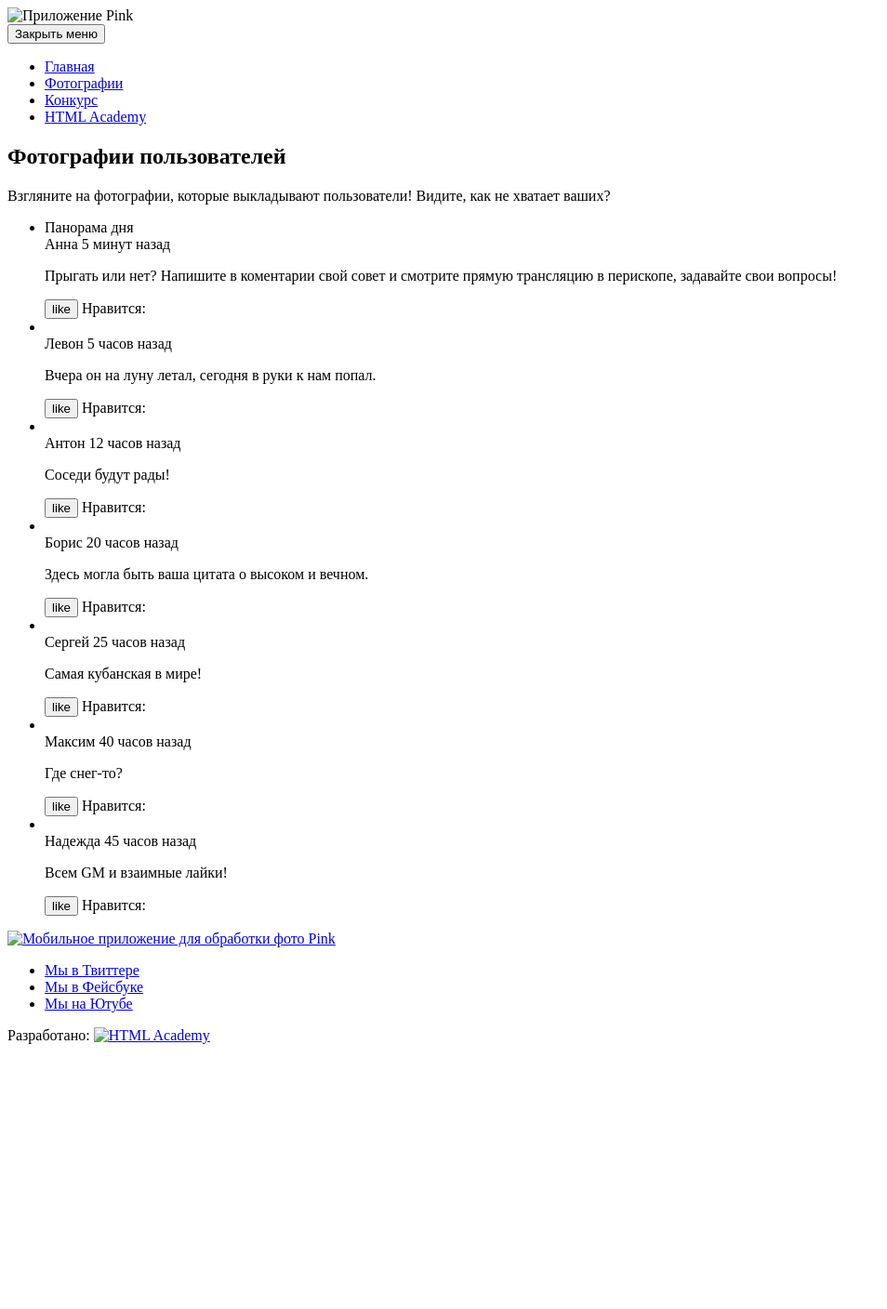
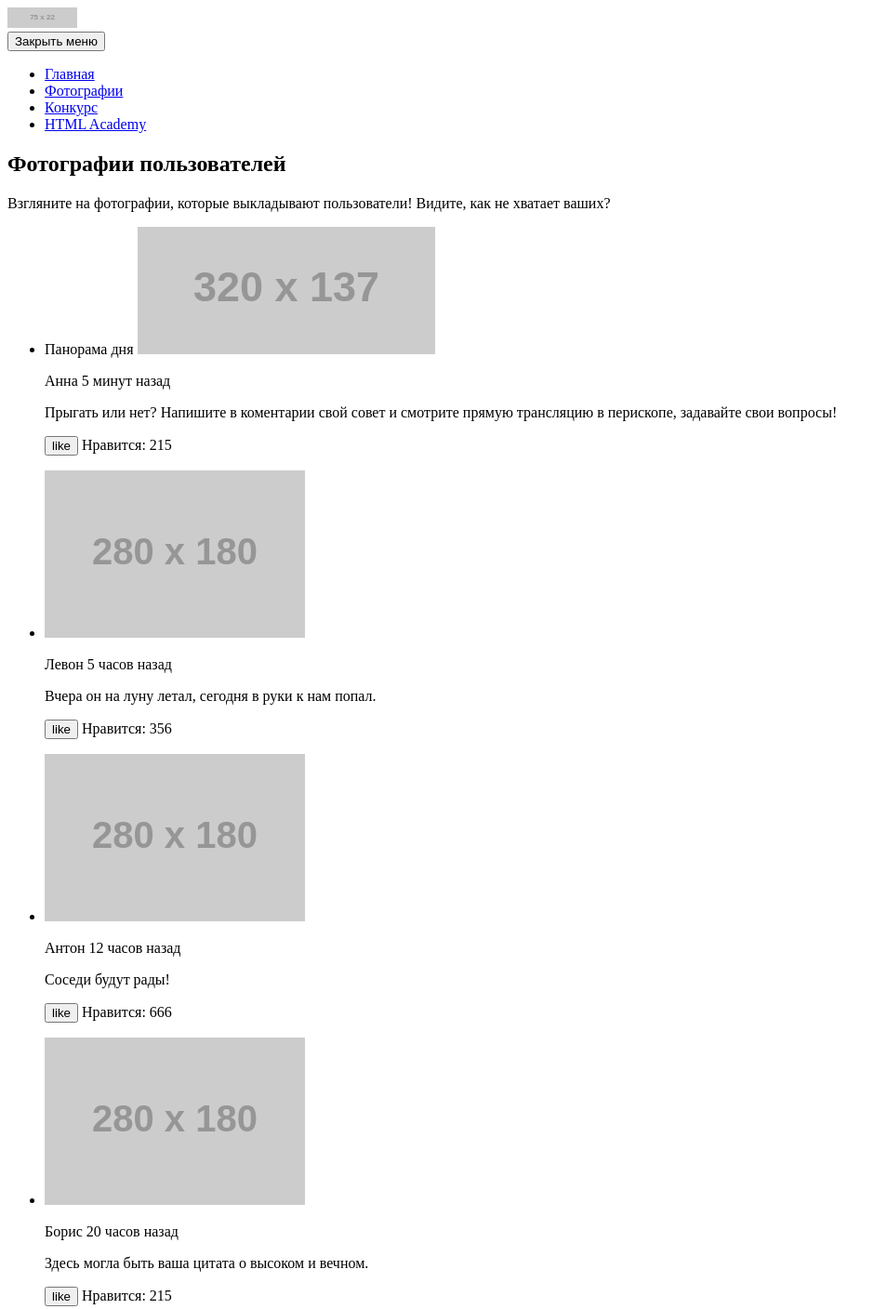
Before and after one commit to juliabeznosikova/655179-pink-17, a website: page source/photo.html in a window 1280 px wide. Shown: the top 1408 px of the page at 93% size, without its empty margins (0-954 px from the left). Before the commit the page ends 1131 px from the top, so only its background shows below. Drawn offline with Linux system fonts and the light colour scheme; placeholder pictures from the web are drawn by us.

Commit message:
Исправлена разметка страницы фото

```diff
--- a/source/photo.html
+++ b/source/photo.html
@@ -5,9 +5,11 @@
     <title>HTML Academy: Пинк</title>
   </head>
   <body>
-    <header class="page-header">
+    <div class="page-header"> <!--Фон фото-->
+      <header class="page-header__content">
+        <div class="page-header__site-navigation">
           <a class="page-header__logo">
-        <img class="page-header__logo-image" src="#" width="" height=""
+            <img class="page-header__logo-image" src="http://placehold.it/75x22" width="75" height="22"
             alt="Приложение Pink">
           </a>
           <nav class="main-nav">
@@ -21,104 +23,132 @@
               </ul>
             </div>
           </nav>
+        </div>
+        <h2 class="page-header__title title">Фотографии пользователей</h2>
       </header>
+    </div>
 
     <main>
-      <section class="photos">
-        <div class="photos__wrapper">
-          <div class="photos__title-block"> <!--Для фоновой картинки-->
-            <h2 class="photos__title title">Фотографии пользователей</h2>
-          </div>
-          <div class="photos__introduction">
+      <section class="photo">
+        <div class="photo__wrapper">
+          <div class="photo__introduction">
             <p class="photo__subtitle">Взгляните на фотографии, которые выкладывают пользователи! Видите, как не хватает ваших?</p>
           </div>
-          <div class="photo__wrapper">
           <ul class="photo__list">
             <li class="photo__item">
-                <span class="photo__day-panorama">Панорама дня</span>
-                <img class="photo__image" src="#" width="" height="" alt="">
+              <div class="photo__container">
+                <span class="photo__main-photo">Панорама дня</span>
+                <img class="photo__image photo__image--full-size" src="http://placehold.it/320x137" width="320" height="137" alt="">
+              </div>
               <div class="photo__description">
+                <p class="photo__user-info">
                   <span class="photo__user-name">Анна</span>
                   <span class="photo__publication-time">5 минут назад</span>
+                </p>
                 <p class="photo__user-comment">Прыгать или нет? Напишите в коментарии свой совет
                   и смотрите прямую трансляцию в перископе, задавайте свои вопросы!</p>
+                <p class="photo__users-likes">
                   <button class="photo__like-button" type="button">like</button>
-                  <span class="photo__like">Нравится:</span>
+                  <span class="photo__likes">Нравится: 215</span>
+                </p>
               </div>
             </li>
             <li class="photo__item">
-                <img class="photo__image" src="#" width="" height="" alt="">
+              <img class="photo__image" src="http://placehold.it/280x180" width="280" height="180" alt="">
               <div class="photo__description">
+                <p class="photo__user-info">
                   <span class="photo__user-name">Левон</span>
                   <span class="photo__publication-time">5 часов назад</span>
+                </p>
                 <p class="photo__user-comment">Вчера он на луну летал, сегодня в руки к нам попал.</p>
+                <p class="photo-users-like">
                   <button class="photo__like-button" type="button">like</button>
-                  <span class="photo__like">Нравится:</span>
+                  <span class="photo__likes">Нравится: 356</span>
+                </p>
               </div>
             </li>
             <li class="photo__item">
-                <img class="photo__image" src="#" width="" height="" alt="">
+              <img class="photo__image" src="http://placehold.it/280x180" width="280" height="180" alt="">
               <div class="photo__description">
+                <p class="photo__user-info">
                   <span class="photo__user-name">Антон</span>
                   <span class="photo__publication-time">12 часов назад</span>
+                </p>
                 <p class="photo__user-comment">Соседи будут рады!</p>
+                <p class="photo__users-likes">
                   <button class="photo__like-button" type="button">like</button>
-                  <span class="photo__like">Нравится:</span>
+                  <span class="photo__likes">Нравится: 666</span>
+                </p>
               </div>
             </li>
             <li class="photo__item">
-                <img class="photo__image" src="#" width="" height="" alt="">
+              <img class="photo__image" src="http://placehold.it/280x180" width="280" height="180" alt="">
               <div class="photo__description">
+                <p class="photo__user-info">
                   <span class="photo__user-name">Борис</span>
                   <span class="photo__publication-time">20 часов назад</span>
+                </p>
                 <p class="photo__user-comment">Здесь могла быть ваша цитата о высоком и вечном.</p>
+                <p class="photo__users-likes">
                   <button class="photo__like-button" type="button">like</button>
-                  <span class="photo__like">Нравится:</span>
+                  <span class="photo__likes">Нравится: 215</span>
+                </p>
               </div>
             </li>
             <li class="photo__item">
-                <img class="photo__image" src="#" width="" height="" alt="">
+              <img class="photo__image" src="http://placehold.it/280x180" width="280" height="180" alt="">
               <div class="photo__description">
+                <p class="photo__user-info">
                   <span class="photo__user-name">Сергей</span>
                   <span class="photo__publication-time">25 часов назад</span>
+                </p>
                 <p class="photo__user-comment">Самая кубанская в мире!</p>
+                <p class="photo__users-likes">
                   <button class="photo__like-button" type="button">like</button>
-                  <span class="photo__like">Нравится:</span>
+                  <span class="photo__likes">Нравится: 4</span>
+                </p>
               </div>
             </li>
             <li class="photo__item">
-                <img class="photo__image" src="#" width="" height="" alt="">
+              <img class="photo__image" src="http://placehold.it/280x180" width="280" height="180" alt="">
               <div class="photo__description">
+                <p class="photo__user-info">
                   <span class="photo__user-name">Максим</span>
                   <span class="photo__publication-time">40 часов назад</span>
+                </p>
                 <p class="photo__user-comment">Где снег-то?</p>
+                <p class="photo__users-likes">
                   <button class="photo__like-button" type="button">like</button>
-                  <span class="photo__like">Нравится:</span>
+                  <span class="photo__likes">Нравится: 150</span>
+                </p>
               </div>
             </li>
             <li class="photo__item">
-                <img class="photo__image" src="#" width="" height="" alt="">
+              <img class="photo__image" src="http://placehold.it/280x180" width="280" height="180" alt="">
               <div class="photo__description">
+                <p class="photo__user-info">
                   <span class="photo__user-name">Надежда</span>
                   <span class="photo__publication-time">45 часов назад</span>
+                </p>
                 <p class="photo__user-comment">Всем GM и взаимные лайки!</p>
+                <p class="photo__users-likes">
                   <button class="photo__like-button" type="button">like</button>
-                  <span class="photo__like">Нравится:</span>
+                  <span class="photo__likes">Нравится: 2560</span>
+                </p>
               </div>
             </li>
           </ul>
         </div>
-        </div>
       </section>
     </main>
+
     <footer class="page-footer">
       <div class="page-footer__wrapper">
         <a class="page-footer__logo" href="#">
-          <img class="page-footer__logo-image" src="#" width="" height=""
+          <img class="page-footer__logo-image" src="http://placehold.it/146x40" width="146" height="40"
           alt="Мобильное приложение для обработки фото Pink">
         </a>
-        <div class="page-footer__social social">
-          <ul class="social__list">
+        <ul class="social__list social">
           <li class="social__item">
             <a class="social__link social__link--twitter" href="#">Мы в Твиттере</a>
           </li>
@@ -129,11 +159,10 @@
             <a class="social__link social__link--youtube" href="#">Мы на Ютубе</a>
           </li>
         </ul>
-        </div>
         <div class="page-footer__copyright copyright">
           <span class="copyright__text">Разработано:</span>
           <a class="button copyright__link" href="https://htmlacademy.ru/intensive/adaptive">
-            <img class="copyright__logo-image" src="#" width="" height="" alt="HTML Academy">
+            <img class="copyright__logo-image" src="http://placehold.it/27x34" width="27" height="34" alt="HTML Academy">
           </a>
         </div>
       </div>
```
Lines whose indentation alone changed are shown as unchanged.
